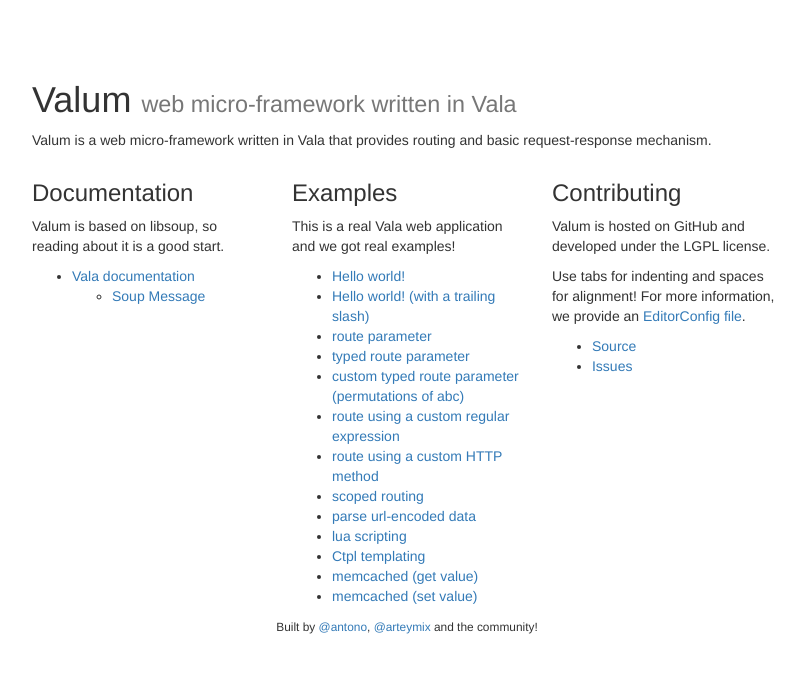
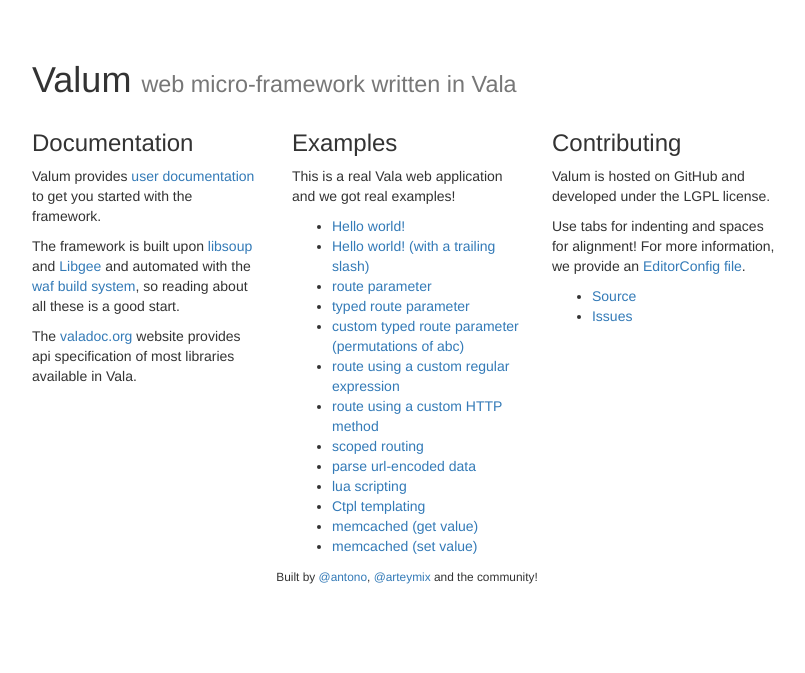
Before and after one commit to valum-framework/valum, a Python web app: template app/templates/home.html in a window 1280 px wide. Shown: the top 673 px of the page, without its empty margins (233-1038 px from the left). Run offline with Jinja, Linux system fonts and the light colour scheme; the template is opened without the code that fills it, so the values that code supplies are empty; some libraries are stand-ins or nearby versions.

Commit message:
Links the home template to the user documentation.
Minimal improvments for the layout and links presentation.

Changes title for the user documentation as it was still the default
one.

```diff
--- a/app/templates/home.html
+++ b/app/templates/home.html
@@ -9,30 +9,29 @@
   <body>
     <div class="container">
       <div class="row">
-        <div class="col-md-8 col-md-offset-2" style="margin-top: 60px;">
+        <div class="col-md-8 col-md-offset-2" style="margin-top: 40px;">
           <div class="row">
             <div class="col-md-12">
               <h1>Valum <small>web micro-framework written in Vala</small></h1>
-              <p>
-                Valum is a web micro-framework written in Vala that provides
-                routing and basic request-response mechanism.
-              </p>
             </div>
           </div>
           <div class="row">
             <div class="col-md-4">
               <h3>Documentation</h3>
               <p>
-                Valum is based on libsoup, so reading about it is a good start.
+                Valum provides <a href="http://valum.readthedocs.org/en/latest/">user documentation</a> to get you
+                started with the framework.
               </p>
-              <ul>
-                <li>
-                  <a href="http://valadoc.org/">Vala documentation</a>
-                  <ul>
-                    <li><a href="http://valadoc.org/#!api=libsoup-2.4/Soup.Message">Soup Message</a></li>
-                  </ul>
-                </li>
-              </ul>
+              <p>
+                The framework is built upon <a href="https://developer.gnome.org/libsoup/stable/">libsoup</a> and
+                <a href="https://wiki.gnome.org/action/show/Projects/Libgee">Libgee</a> and automated with the
+                <a href="https://code.google.com/p/waf/">waf build system</a>, so reading about all these is a good
+                start.
+              </p>
+              <p>
+                The <a href="http://valadoc.org">valadoc.org</a> website provides api specification of most libraries
+                available in Vala.
+              </p>
             </div>
             <div class="col-md-4">
               <h3>Examples</h3>
--- a/mkdocs.yml
+++ b/mkdocs.yml
@@ -1,4 +1,4 @@
-site_name: My Docs
+site_name: Valum
 repo_url: https://github.com/antono/valum
 theme: readthedocs
 pages:
```
